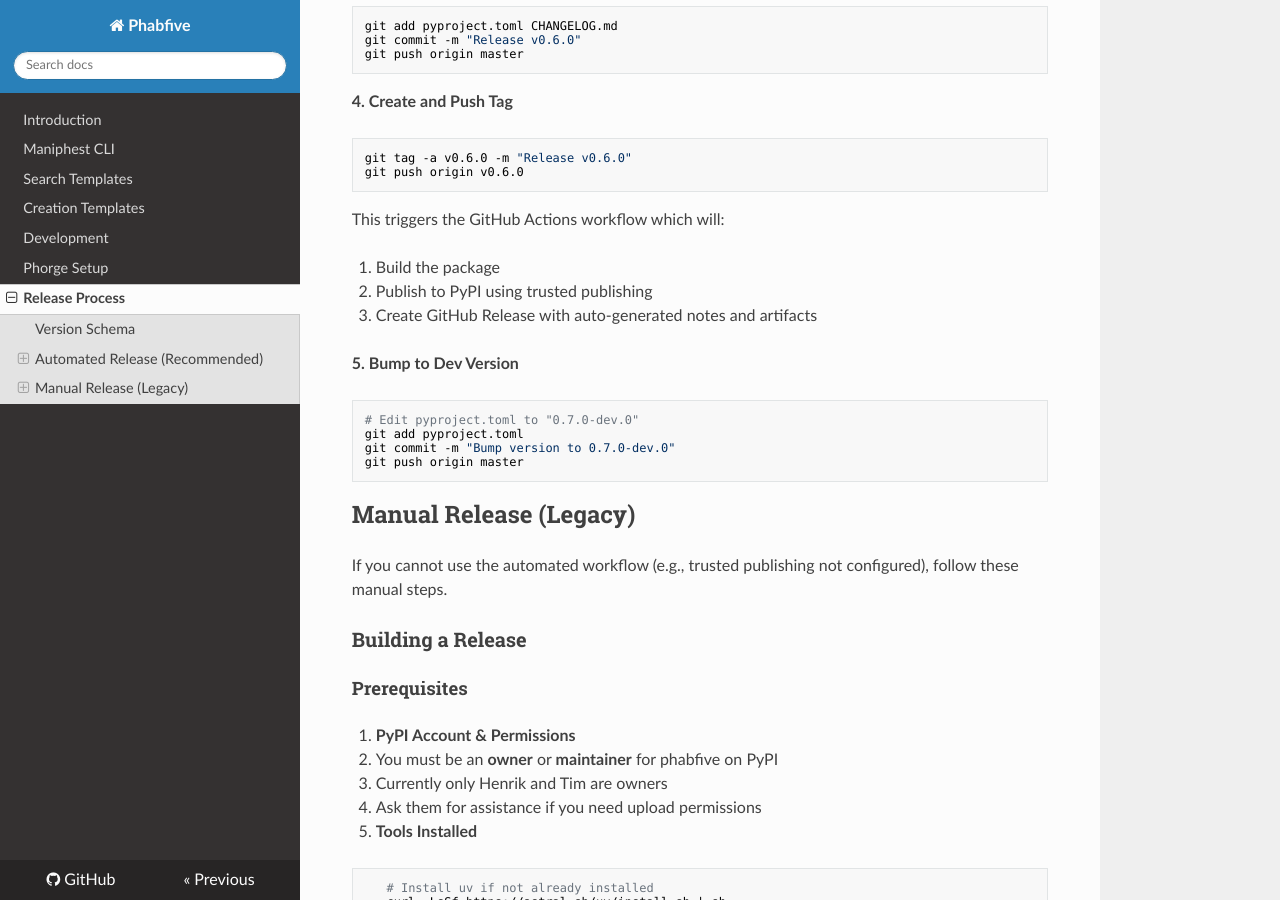
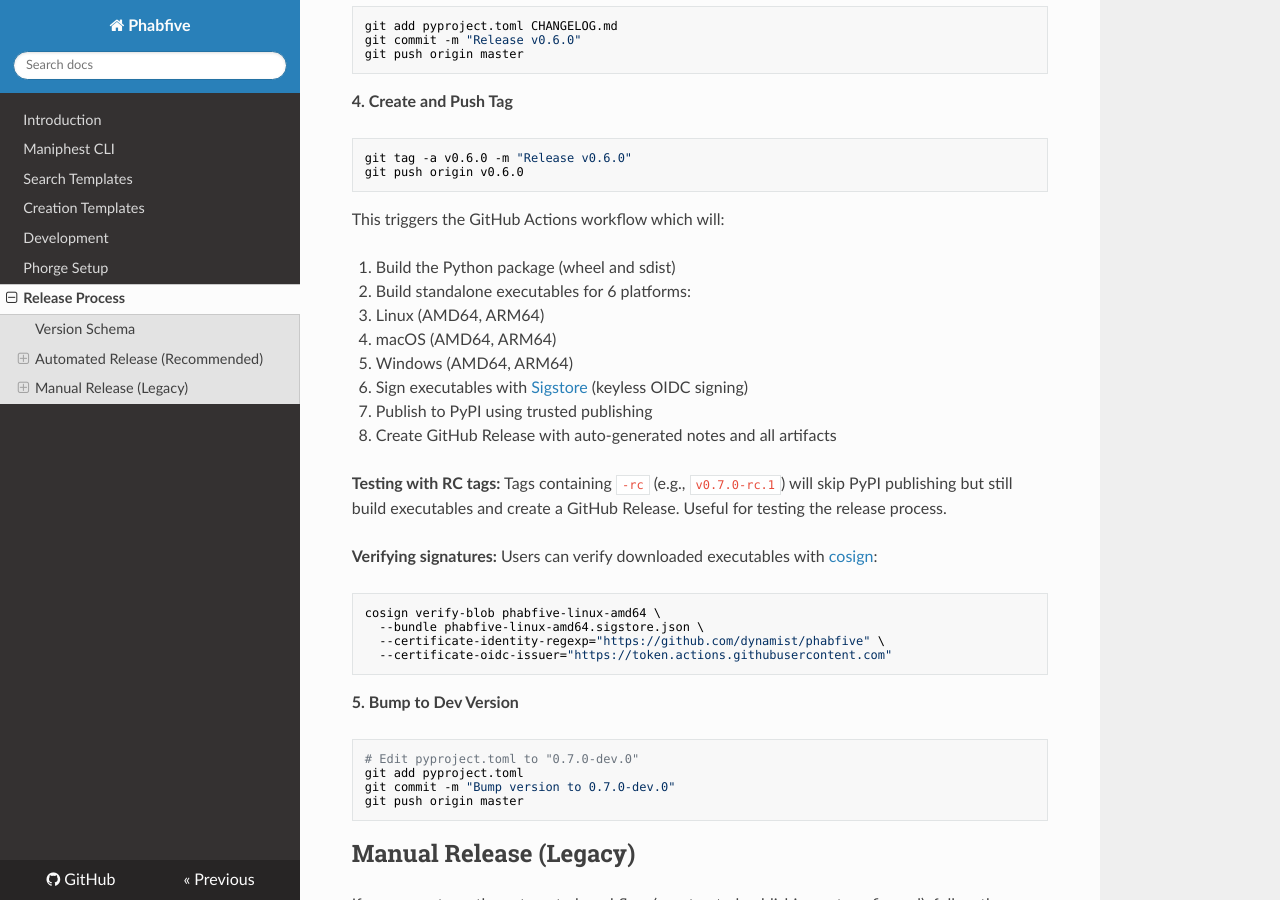
Before and after one commit to dynamist/phabfive, an MkDocs documentation site: the page built from docs/releasing.md, in a window 1280 px wide and 900 px high, scrolled down 1661 px. Built offline with MkDocs 1.6.1, drawn with Linux system fonts in a browser that asks for light colours; nearby versions of some CDN libraries.

Commit message:
docs: Update release documentation with executable builds
- Add Release Workflow section to AGENTS.md
- Update releasing.md with executable builds, Sigstore signing,
  RC tag behavior, and signature verification instructions

Co-Authored-By: Claude Opus 4.5 <noreply@anthropic.com>

````diff
--- a/docs/releasing.md
+++ b/docs/releasing.md
@@ -77,9 +77,25 @@ git push origin v0.6.0
 
 This triggers the GitHub Actions workflow which will:
 
-1. Build the package
-2. Publish to PyPI using trusted publishing
-3. Create GitHub Release with auto-generated notes and artifacts
+1. Build the Python package (wheel and sdist)
+2. Build standalone executables for 6 platforms:
+   - Linux (AMD64, ARM64)
+   - macOS (AMD64, ARM64)
+   - Windows (AMD64, ARM64)
+3. Sign executables with [Sigstore](https://www.sigstore.dev/) (keyless OIDC signing)
+4. Publish to PyPI using trusted publishing
+5. Create GitHub Release with auto-generated notes and all artifacts
+
+**Testing with RC tags:** Tags containing `-rc` (e.g., `v0.7.0-rc.1`) will skip PyPI publishing but still build executables and create a GitHub Release. Useful for testing the release process.
+
+**Verifying signatures:** Users can verify downloaded executables with [cosign](https://docs.sigstore.dev/):
+
+```bash
+cosign verify-blob phabfive-linux-amd64 \
+  --bundle phabfive-linux-amd64.sigstore.json \
+  --certificate-identity-regexp="https://github.com/dynamist/phabfive" \
+  --certificate-oidc-issuer="https://token.actions.githubusercontent.com"
+```
 
 **5. Bump to Dev Version**
 
````
Also changed, not shown: AGENTS.md (+19 -0 lines).
